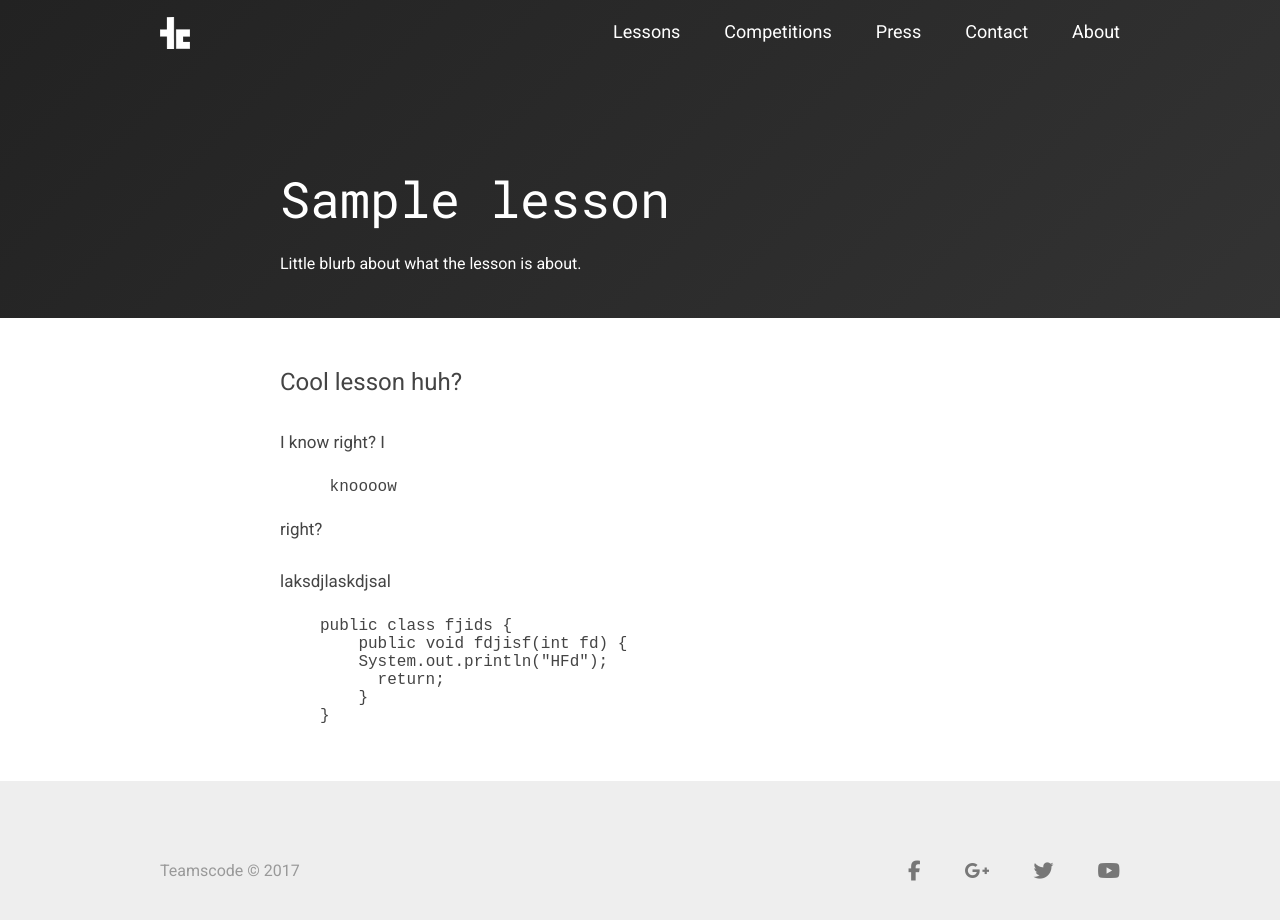
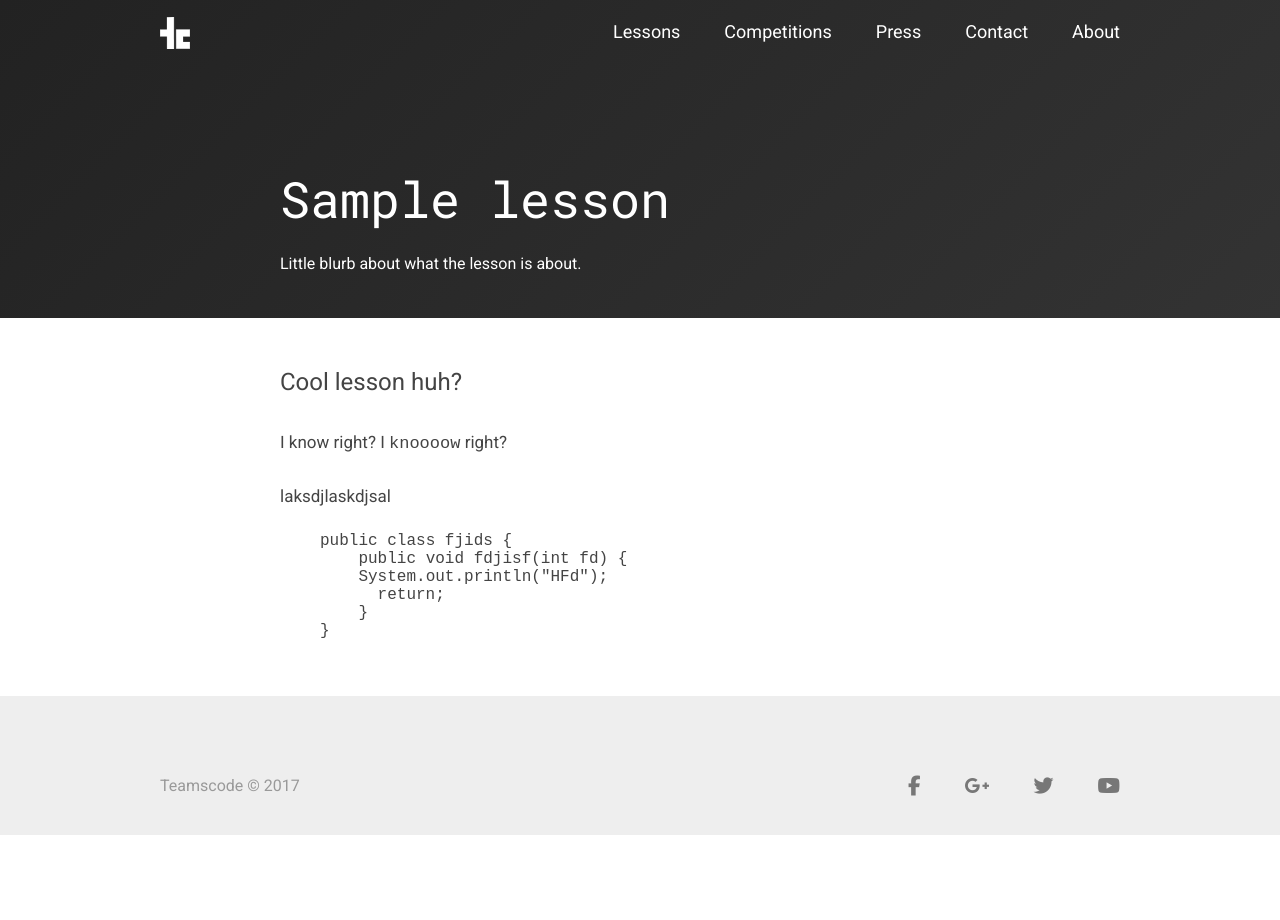
Before and after one commit to teamscode/teamscode.github.io, a Jekyll site: the page built from _posts/2017-06-16-sample-lesson.md, in a window 1280 px wide. Built offline with Jekyll 4.4.1, drawn with Linux system fonts in a browser that asks for light colours; nearby versions of some CDN libraries.

```diff
--- a/_posts/2017-06-16-sample-lesson.md
+++ b/_posts/2017-06-16-sample-lesson.md
@@ -7,7 +7,7 @@ lesson_desc: Little blurb about what the lesson is about.
 
 # Cool lesson huh?
 
-I know right?  I {% highlight java %} knoooow {% endhighlight %} right?
+I know right?  I <code>knoooow</code> right?
 
 laksdjlaskdjsal
 
```
